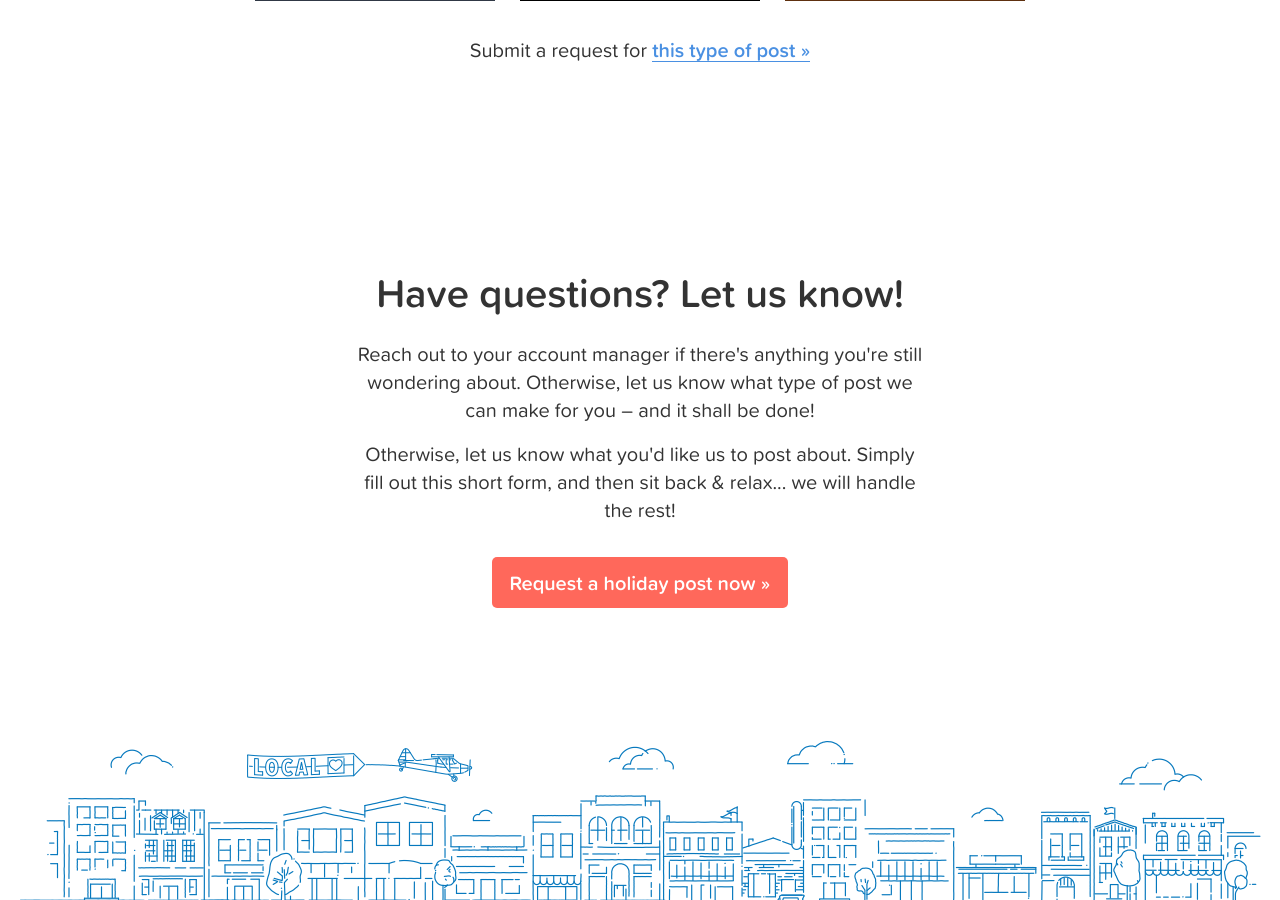
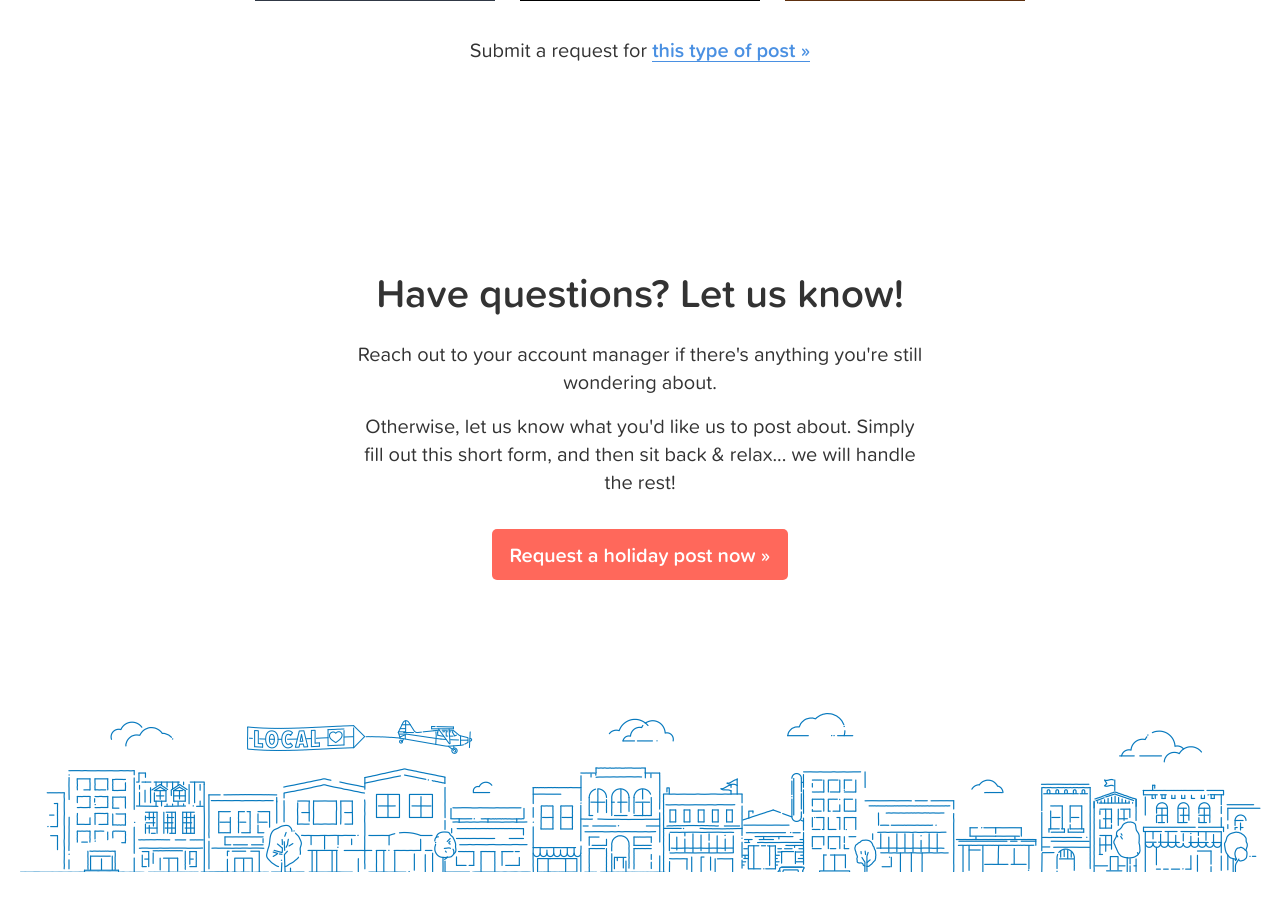
Before and after one commit to davidpots/msh-holiday-request, a Jekyll site: the page built from index.md, in a window 1280 px wide and 900 px high, scrolled down 2901 px. Built offline with Jekyll 4.4.1, drawn with Linux system fonts in a browser that asks for light colours; after the commit the page ends 3773 px from its top, so only the background shows below that.

Commit message:
Fixes duplicate stuff

```diff
--- a/_layouts/home.html
+++ b/_layouts/home.html
@@ -72,7 +72,7 @@ layout: default
 
     <div style="max-width: 570px; margin: 24px auto 32px;">
 
-      <p>Reach out to your account manager if there's anything you're still wondering about. Otherwise, let us know what type of post we can make for you – and it shall be done!</p>
+      <p>Reach out to your account manager if there's anything you're still wondering about.</p>
 
       <p>Otherwise, let us know what you'd like us to post about. Simply fill out this short form, and then sit back & relax...  we will handle the rest!</p>
     </div>
```
